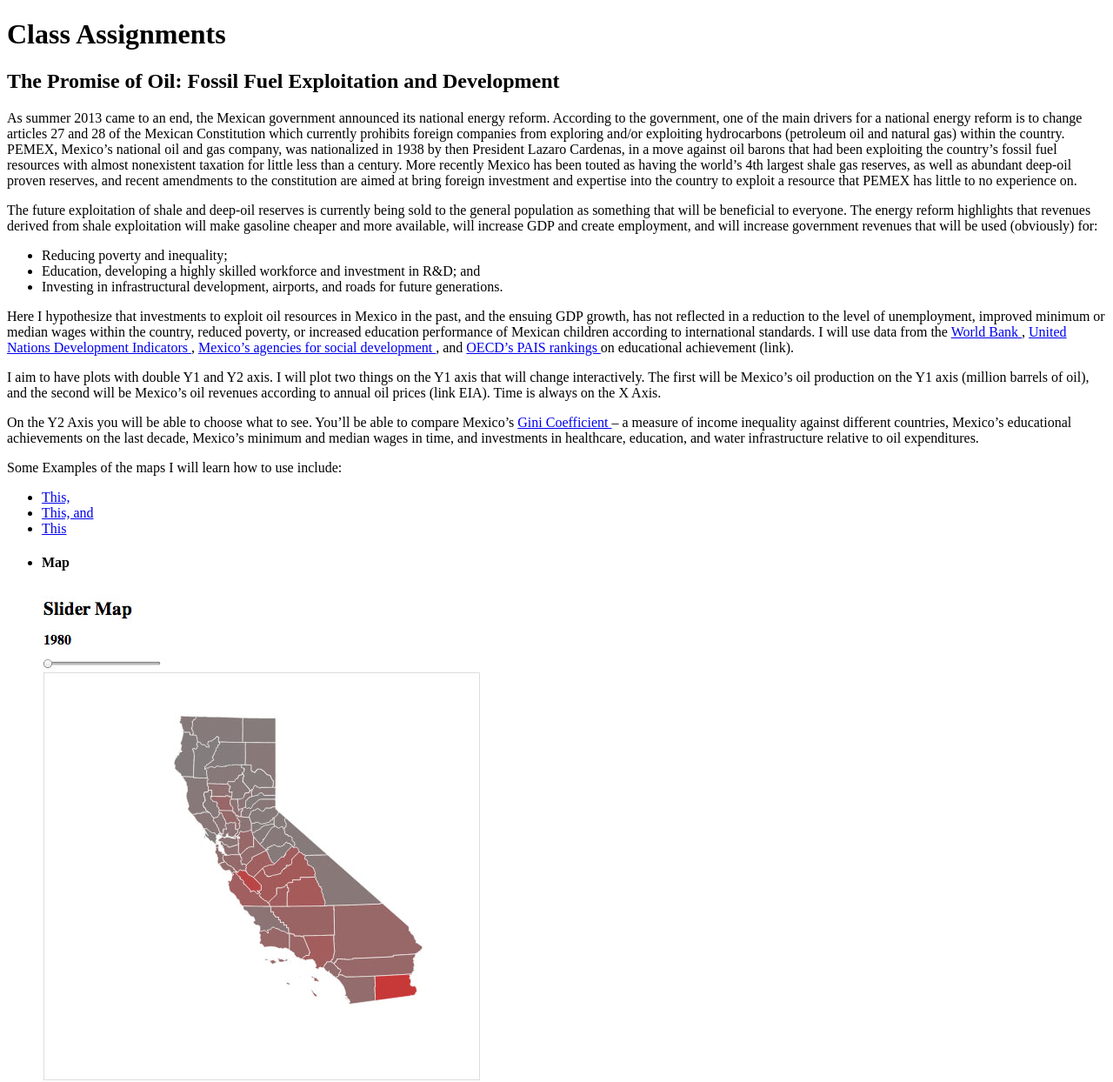
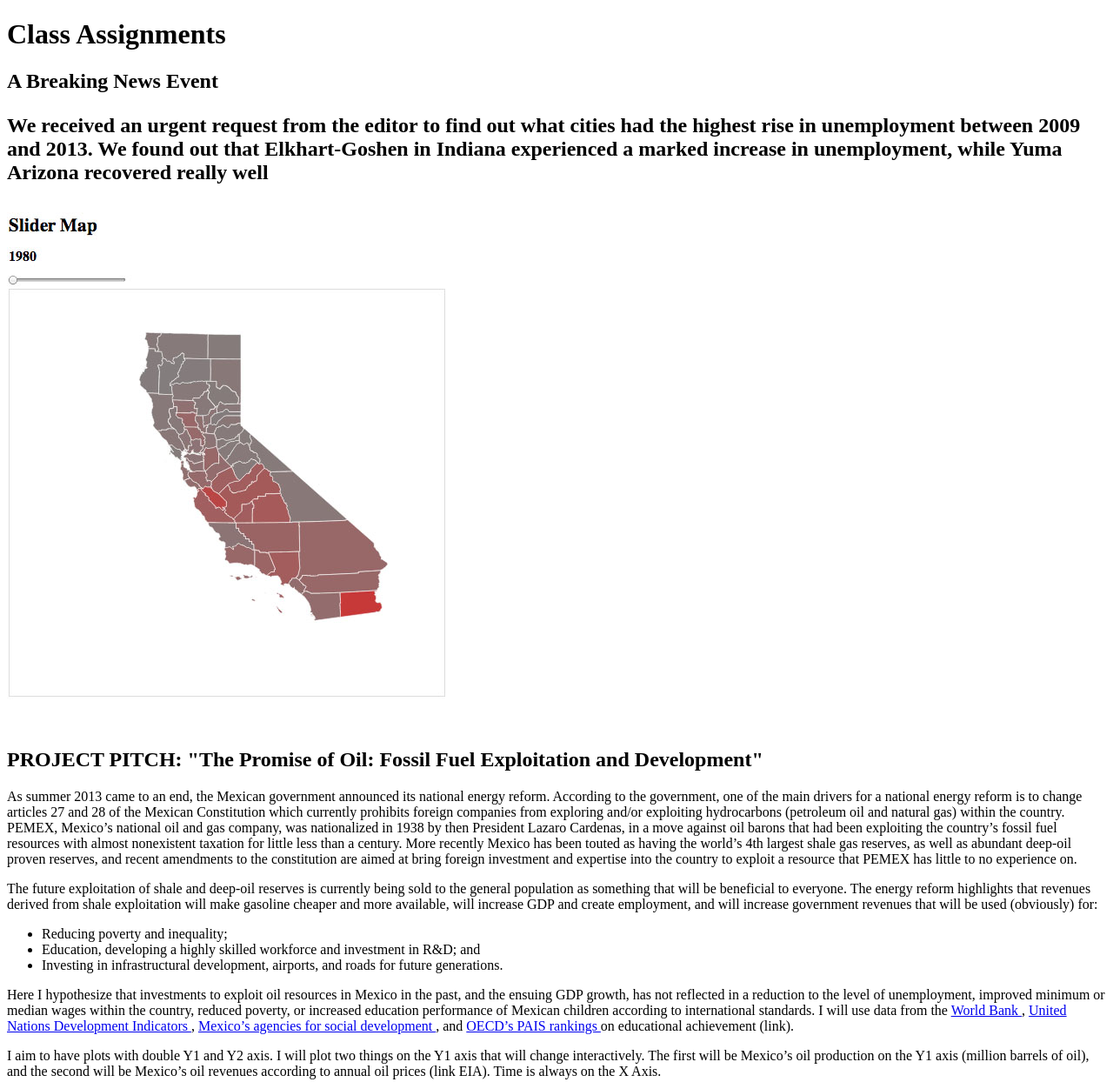
Before and after one commit to diegoleonbarido/dataviz-home, a plain HTML site: page index.html in a window 1280 px wide. Shown: the top 1244 px of the page at 87% size. Drawn offline with Linux system fonts and the light colour scheme.

Commit message:
made some image changes

```diff
--- a/index.html
+++ b/index.html
@@ -14,7 +14,18 @@
 
 	<h1> Class Assignments </h1>
 
-	<h2> The Promise of Oil: Fossil Fuel Exploitation and Development</h2>
+	<div>
+	<h2> A Breaking News Event <h2>
+
+	  <p class = "paragraph">We received an urgent request from the editor to find out what cities had the highest rise in unemployment between 2009 and 2013. We found out that Elkhart-Goshen in Indiana experienced a marked increase in unemployment, while Yuma Arizona recovered really well</p>
+
+ 		<a href="http://diegoleonbarido.github.io/Breaking News/hist" target="_blank" ><img src="img/california_slider.jpg"></a>
+
+ </div>
+
+
+
+	<h2> PROJECT PITCH: "The Promise of Oil: Fossil Fuel Exploitation and Development"</h2>
 	<p class ="paragraph"> As summer 2013 came to an end, the Mexican government announced its national energy reform.  According to the government, one of the main drivers for a national energy reform is to change articles 27 and 28 of the Mexican Constitution which currently prohibits foreign companies from exploring and/or exploiting hydrocarbons (petroleum oil and natural gas) within the country. PEMEX, Mexico’s national oil and gas company, was nationalized in 1938 by then President Lazaro Cardenas, in a move against oil barons that had been exploiting the country’s fossil fuel resources with almost nonexistent taxation for little less than a century.  More recently Mexico has been touted as having the world’s 4th largest shale gas reserves, as well as abundant deep-oil proven reserves, and recent amendments to the constitution are aimed at bring foreign investment and expertise into the country to exploit a resource that PEMEX has little to no experience on. </p>
 
 	<p class "paraagraph"> The future exploitation of shale and deep-oil reserves is currently being sold to the general population as something that will be beneficial to everyone. The energy reform highlights that revenues derived from shale exploitation will make gasoline cheaper and more available, will increase GDP and create employment, and will increase government revenues that will be used (obviously) for: </p>
```
Also changed, not shown: img/hist.jpg (added), img/plot1.jpg (added).
